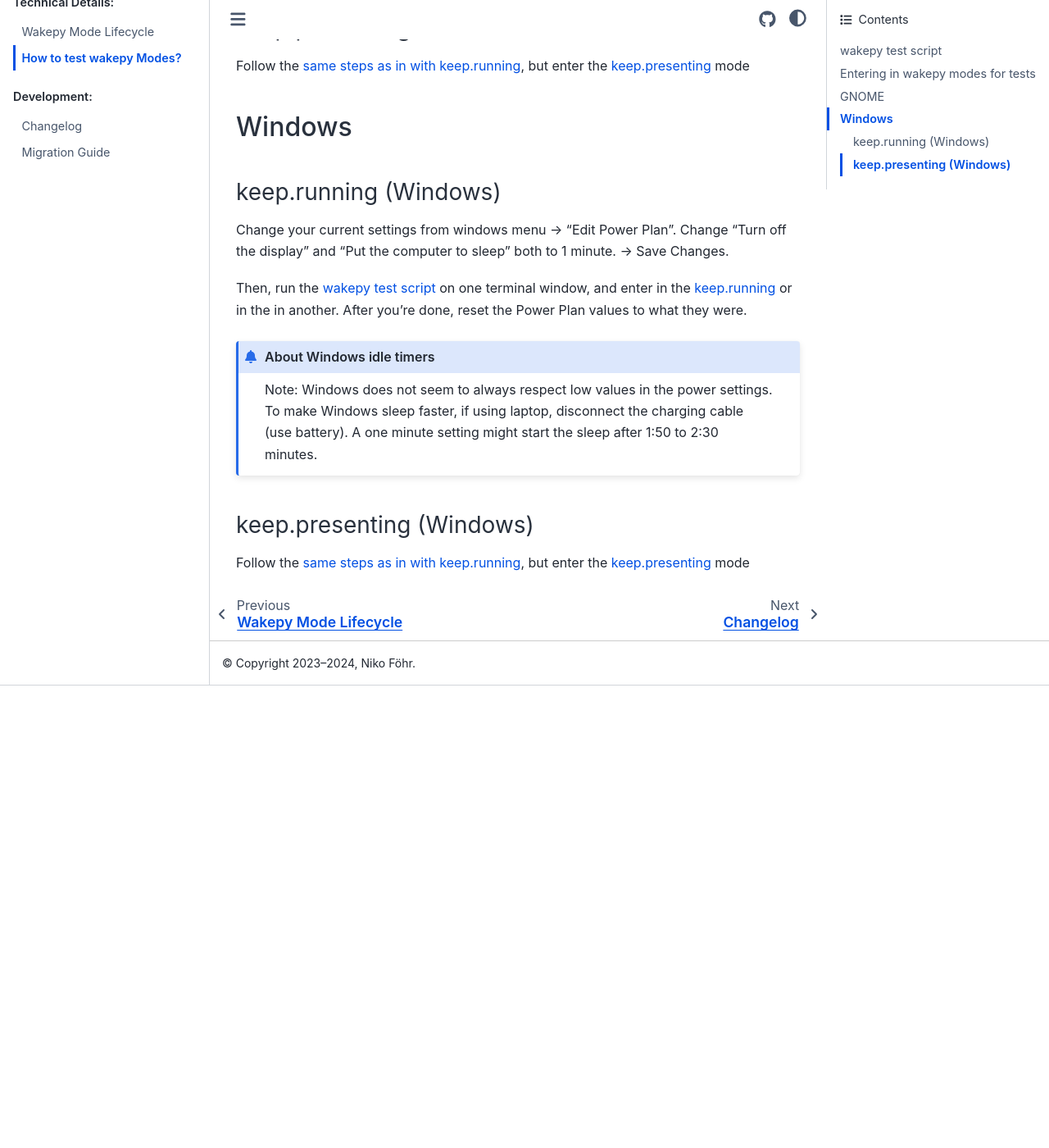
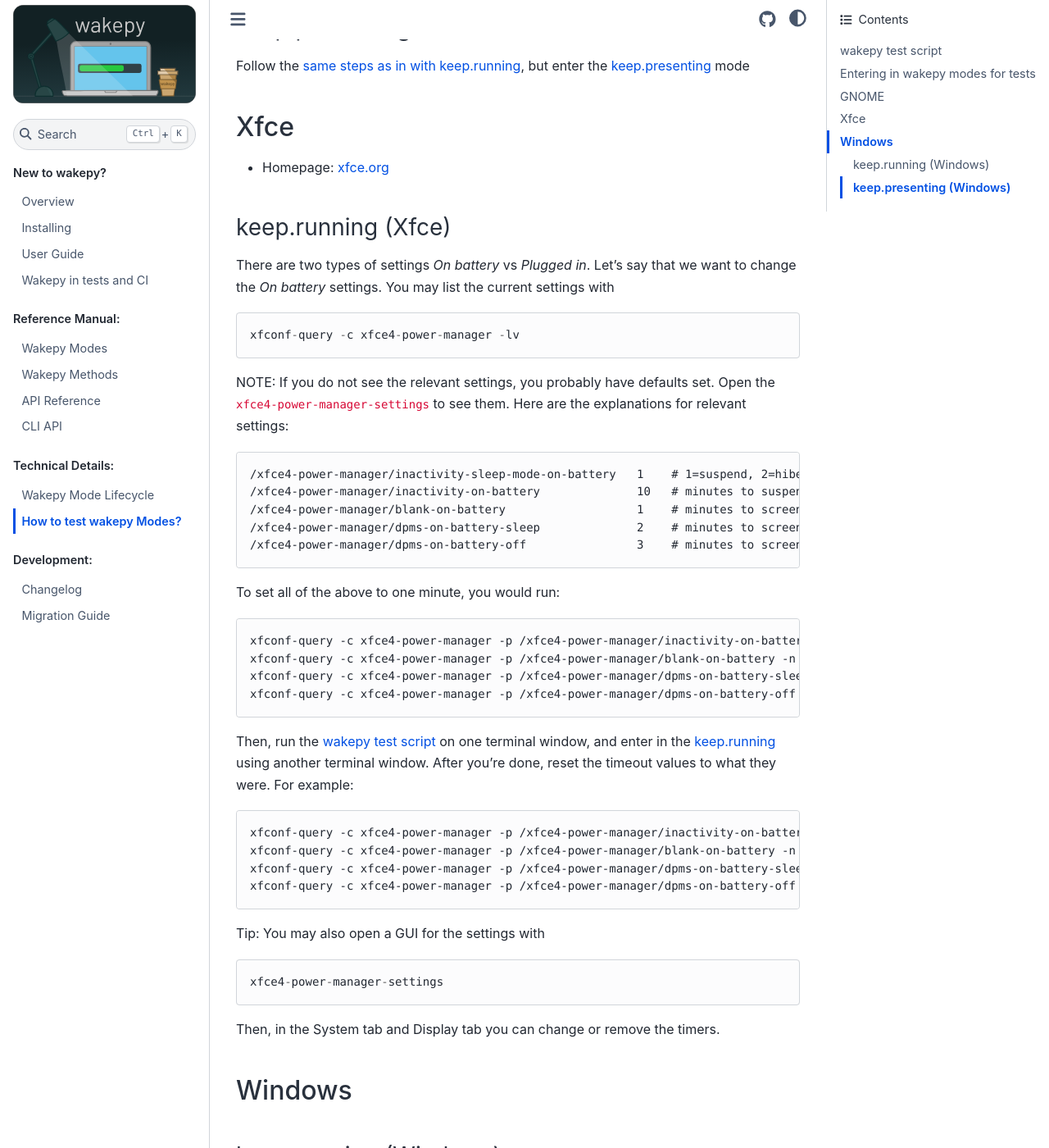
Before and after one commit to fohrloop/wakepy, a Sphinx documentation site: the page built from docs/source/test-manually.md, in a window 1280 px wide and 1400 px high, scrolled down 3253 px. Shown: the whole window at 82% size. Built offline with Sphinx 7.4.7 and the Sphinx Book theme 1.1.4, drawn with Linux system fonts in a browser that asks for light colours; the version number could not be read and is left out; before the commit the page ends 4089 px from its top, so only the background shows below that; some of the changed text lies outside the part shown.

Commit message:
Docs: Add manual testing instructions for Xfce (#405)
Relates to: #311

````diff
--- a/docs/source/test-manually.md
+++ b/docs/source/test-manually.md
@@ -138,6 +138,55 @@
 
 Follow the [same steps as in with keep.running](#gnome-keep-running-manual-test), but enter the [keep.presenting](#enter-keep-presenting-script) mode
 
+
+## Xfce
+
+- Homepage: [xfce.org](https://www.xfce.org/)
+
+(xfce-keep-running-manual-test)=
+### keep.running (Xfce)
+
+There are two types of settings _On battery_ vs _Plugged in_. Let's say that we want to change the _On battery_ settings. You may list the current settings with
+
+```
+xfconf-query -c xfce4-power-manager -lv
+```
+NOTE: If you do not see the relevant settings, you probably have defaults set. Open the `xfce4-power-manager-settings` to see them. Here are the explanations for relevant settings:
+
+```{code-block} text
+/xfce4-power-manager/inactivity-sleep-mode-on-battery   1    # 1=suspend, 2=hibernate
+/xfce4-power-manager/inactivity-on-battery              10   # minutes to suspend/hibernate
+/xfce4-power-manager/blank-on-battery                   1    # minutes to screen blank
+/xfce4-power-manager/dpms-on-battery-sleep              2    # minutes to screen sleep
+/xfce4-power-manager/dpms-on-battery-off                3    # minutes to screen off
+
+```
+
+To set all of the above to one minute, you would run:
+
+```{code-block} text
+xfconf-query -c xfce4-power-manager -p /xfce4-power-manager/inactivity-on-battery -n -s 1 &&
+xfconf-query -c xfce4-power-manager -p /xfce4-power-manager/blank-on-battery -n -s 1 &&
+xfconf-query -c xfce4-power-manager -p /xfce4-power-manager/dpms-on-battery-sleep -n -s 1 &&
+xfconf-query -c xfce4-power-manager -p /xfce4-power-manager/dpms-on-battery-off -n -s 1
+```
+
+Then, run the [wakepy test script](#code-wakepy-test-script) on one terminal window, and enter in the [keep.running](#enter-keep-running-script) using another terminal window. After you're done, reset the timeout values to what they were. For example:
+
+```{code-block} text
+xfconf-query -c xfce4-power-manager -p /xfce4-power-manager/inactivity-on-battery -n -s 10 &&
+xfconf-query -c xfce4-power-manager -p /xfce4-power-manager/blank-on-battery -n -s 1 &&
+xfconf-query -c xfce4-power-manager -p /xfce4-power-manager/dpms-on-battery-sleep -n -s 2 &&
+xfconf-query -c xfce4-power-manager -p /xfce4-power-manager/dpms-on-battery-off -n -s 3
+```
+
+Tip: You may also open a GUI for the settings with
+
+```
+xfce4-power-manager-settings
+```
+
+Then, in the System tab and Display tab you can change or remove the timers.
 
 ## Windows
 
````
Also changed, not shown: other parts of docs/source/test-manually.md (+5 -5 lines).
